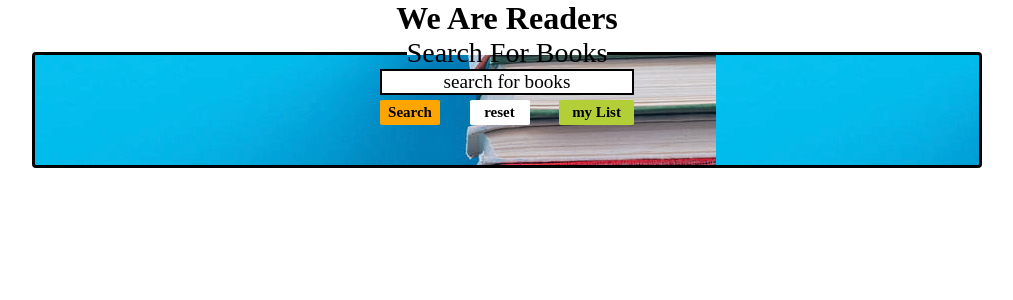
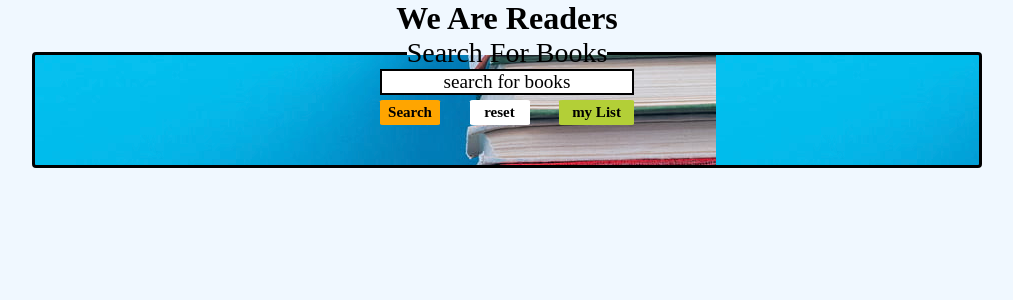
Before and after one commit to Benjamin-Schmitt/WeAreReaders, a React (Create React App) app: page / in a window 1280 px wide. Shown: the top 300 px of the page, without its empty margins (133-1146 px from the left). Built offline with nearby package versions, Linux system fonts and the light colour scheme; a web font is replaced by a local one.

Commit message:
css changes

```diff
--- a/src/index.css
+++ b/src/index.css
@@ -10,7 +10,7 @@
 
 body {
     font-family: 'Exo', sans-serif;
-    /* background-image: url(/img/buch.jpg); */
+    background-color: aliceblue;
 }
 
 a {
@@ -59,6 +59,7 @@ input:focus::placeholder {
     min-width: 60px;
     height: 25px;
     margin: 5px 5px 5px 0;
+    cursor: pointer;
 }
 
 .reset {
@@ -71,6 +72,7 @@ input:focus::placeholder {
     min-width: 60px;
     height: 25px;
     margin: 5px;
+    cursor: pointer;
 }
 
 .reset:hover {
@@ -201,6 +203,7 @@ li {
     height: 25px;
     margin: 5px;
     padding: 0;
+    cursor: pointer;
 }
 
 .output {
@@ -233,6 +236,7 @@ li {
     min-width: 75px;
     height: 25px;
     margin: 5px 0px 5px 5px;
+    cursor: pointer;
 }
 
 label {
```
